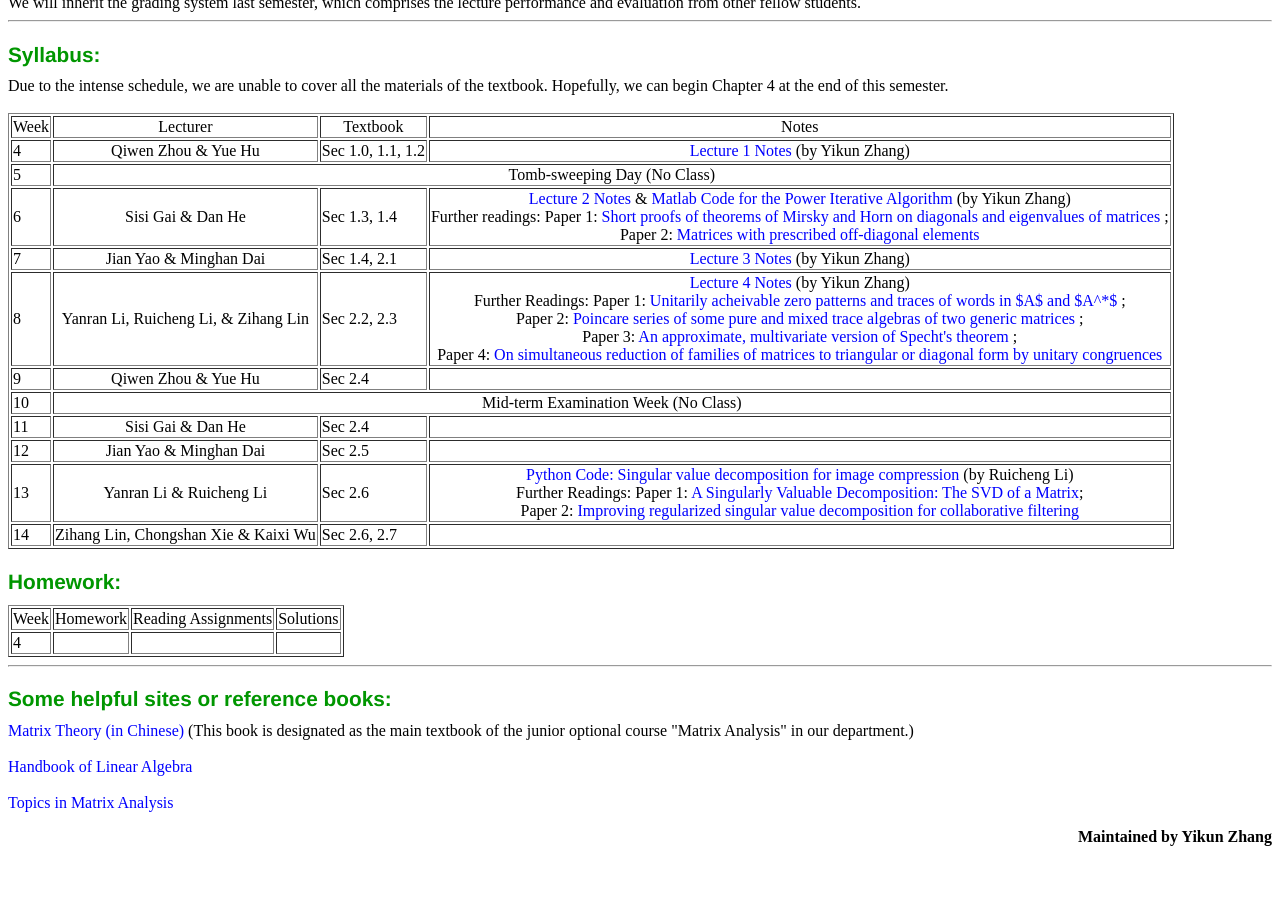
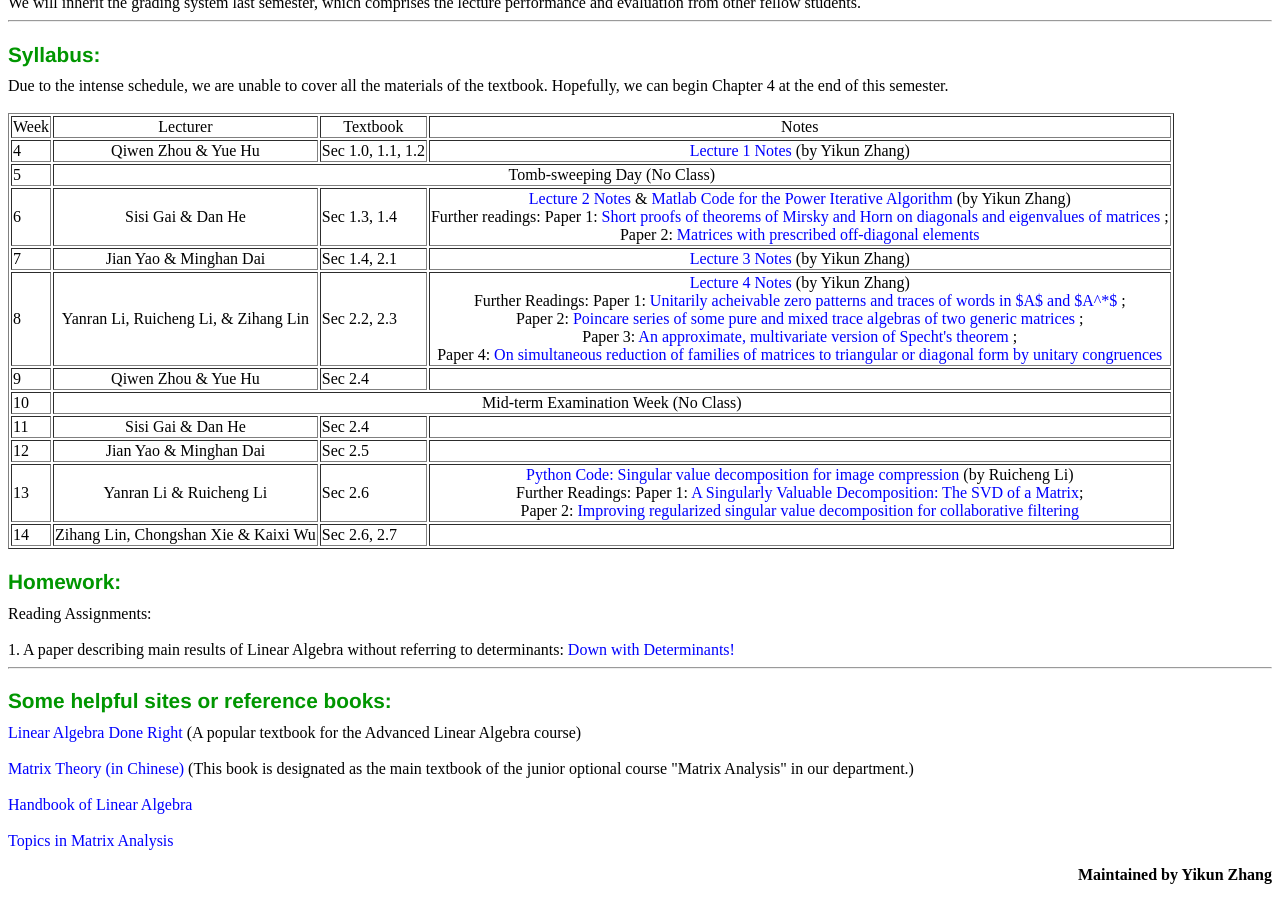
Before and after one commit to zhangyk8/zhangyk8.github.io, a Jekyll site: the page _teaching/matrix_analysis.html, which Jekyll copies as it is, in a window 1280 px wide and 900 px high, scrolled down 790 px. Built offline with Jekyll 4.4.1, drawn with Linux system fonts in a browser that asks for light colours; before the commit the page ends 1652 px from its top, so only the background shows below that.

Commit message:
Add files via upload

```diff
--- a/_teaching/matrix_analysis.html
+++ b/_teaching/matrix_analysis.html
@@ -183,6 +183,11 @@ Syllabus:
 Homework:
  </h3>
 
+Reading Assignments:
+<br><br>
+1. A paper describing main results of Linear Algebra without referring to determinants: <a href="file_spring2018/Down_with_Determinants.pdf">Down with Determinants!</a>
+
+<!--
 <TABLE border="1">
   <TBODY>
   <TR>
@@ -198,11 +203,14 @@ Homework:
     <TD colspan="3" align="center"> </TD>
   </TR>
     </TBODY></TABLE>
+ -->
 
  <hr>
   <h3 class="subtitle" style="margin-bottom: 0.5em;">
 Some helpful sites or reference books:
  </h3>
+ <a href="file_spring2018/linear_algebra_done_right.pdf">Linear Algebra Done Right</a> (A popular textbook for the Advanced Linear Algebra course)
+ <br><br>
  <a href="file_spring2018/Matrix_theory_zhan.pdf">Matrix Theory (in Chinese)</a> (This book is designated as the main textbook of the junior optional course "Matrix Analysis" in our department.)
  <br><br>
 <a href="file_spring2018/Handbook_of_Linear_Algebra.pdf">Handbook of Linear Algebra</a>
```
